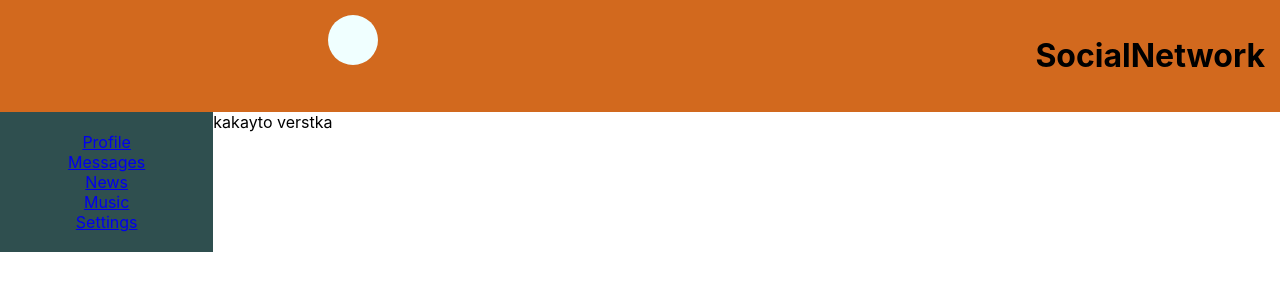
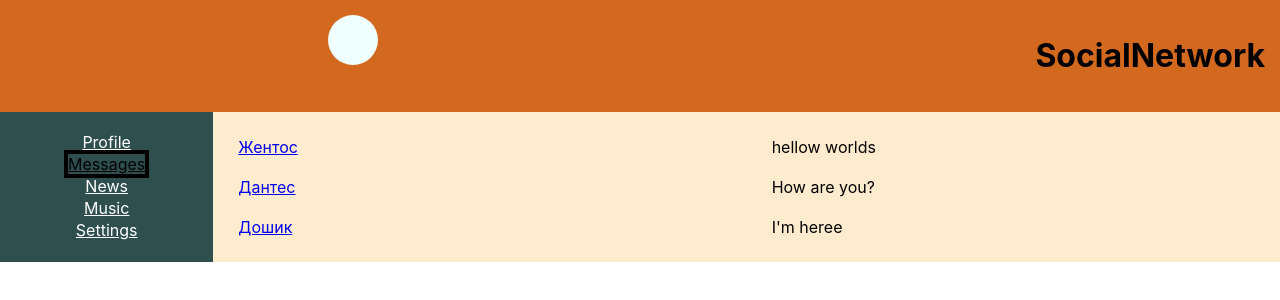
Before and after one commit to 123456789Dl/react_socialnet, a React (Create React App) app: page /Dialogs in a window 1280 px wide. Shown: the top 300 px of the page. Built offline with nearby package versions, Linux system fonts and the light colour scheme.

Commit message:
folder messages

```diff
--- a/src/App.css
+++ b/src/App.css
@@ -9,12 +9,6 @@
           "Lin Mai";
 }
 
-/*.App_wrapper {
-    grid-area: Mai;
+.App_wrapper {
     background-color: blanchedalmond;
-    display: grid;
-    grid-template: 1fr / 0.2fr;
-    grid-template-areas:
-        "mainB mainB"
-        "avatar posts";
-}*/
+}
--- a/src/Components/Dialogs/Dialogs.jsx
+++ b/src/Components/Dialogs/Dialogs.jsx
@@ -1,10 +1,33 @@
 import React from "react";
-import s from '../Profile/MainPart.module.css'
+import D from "./Dialogs.module.css"
+import {NavLink} from "react-router-dom";
 
 const Dialogs = (props) => {
     return (
-        <div>
-            kakayto verstka
+        <div className={D.Dialogs}>
+            <div className={D.Dialogs_items}>
+                <div className={D.Dialog}>
+                    <NavLink to="/Dialogs/Evgeniy" activeClassName={D.active}> Жентос</NavLink>
+                </div>
+                <div className={D.Dialog}>
+                   <NavLink to="/Dialogs/Danya" activeClassName={D.active}> Дантес</NavLink>
+                </div>
+                <div className={D.Dialog}>
+                    <NavLink to="/Dialogs/Anton" activeClassName={D.active}> Дошик</NavLink>
+                </div>
+            </div>
+            <div className={D.Messages}>
+                <div className={D.Message}>
+                    hellow worlds
+                </div>
+                <div className={D.Message}>
+                    How are you?
+                </div>
+                <div className={D.Message}>
+                    I'm heree
+                </div>
+
+            </div>
         </div>
     )
 }
--- a/src/Components/Dialogs/Dialogs.module.css
+++ b/src/Components/Dialogs/Dialogs.module.css
@@ -0,0 +1,22 @@
+.Dialogs {
+    display: grid;
+    grid-template: 1fr / 1fr 1fr;
+}
+
+.Dialogs_items{
+    padding: 15px;
+}
+
+.Messages{
+    padding: 15px;
+}
+
+.Dialog{
+    padding: 10px;
+}
+.Message{
+    padding: 10px;
+}
+.Dialog a.active{
+    color: aqua;
+}
--- a/src/Components/Navbar/Nav.jsx
+++ b/src/Components/Navbar/Nav.jsx
@@ -1,23 +1,25 @@
 import React from "react";
 import N from "./Nav.module.css"
+import {NavLink} from "react-router-dom";
+
 
 const Nav = () => {
     return (
         <nav className={N.Links}>
-            <div className="Link-1">
-                <a href="/Profile">Profile</a>
+            <div className={N.item}>
+                <NavLink to="/Profile" activeClassName={N.active}>Profile</NavLink>
             </div>
-            <div className="Link-2">
-                <a href="/Dialogs">Messages</a>
+            <div className={N.item}>
+                <NavLink to="/Dialogs" activeClassName={N.active}>Messages</NavLink>
             </div>
-            <div className="Link-3">
-                <a href="/News">News</a>
+            <div className={N.item}>
+                <NavLink to="/News" activeClassName={N.active}>News</NavLink>
             </div>
-            <div className="Link-4">
-                <a href="/Music">Music</a>
+            <div className={N.item}>
+                <NavLink to="/Music" activeClassName={N.active}>Music</NavLink>
             </div>
-            <div className="Link-5">
-                <a href="/Settings">Settings</a>
+            <div className={N.item}>
+                <NavLink to="/Settings" activeClassName={N.active}>Settings</NavLink>
             </div>
         </nav>
     )
--- a/src/Components/Navbar/Nav.module.css
+++ b/src/Components/Navbar/Nav.module.css
@@ -4,5 +4,14 @@
     display: grid;
     text-align: center;
     padding: 20px;
-    color: aliceblue;
+    color: aqua;
 }
+
+.item a{
+    color: white;
+}
+
+.item a.active{
+    color: black;
+    border: 4px solid black;
+}
```
